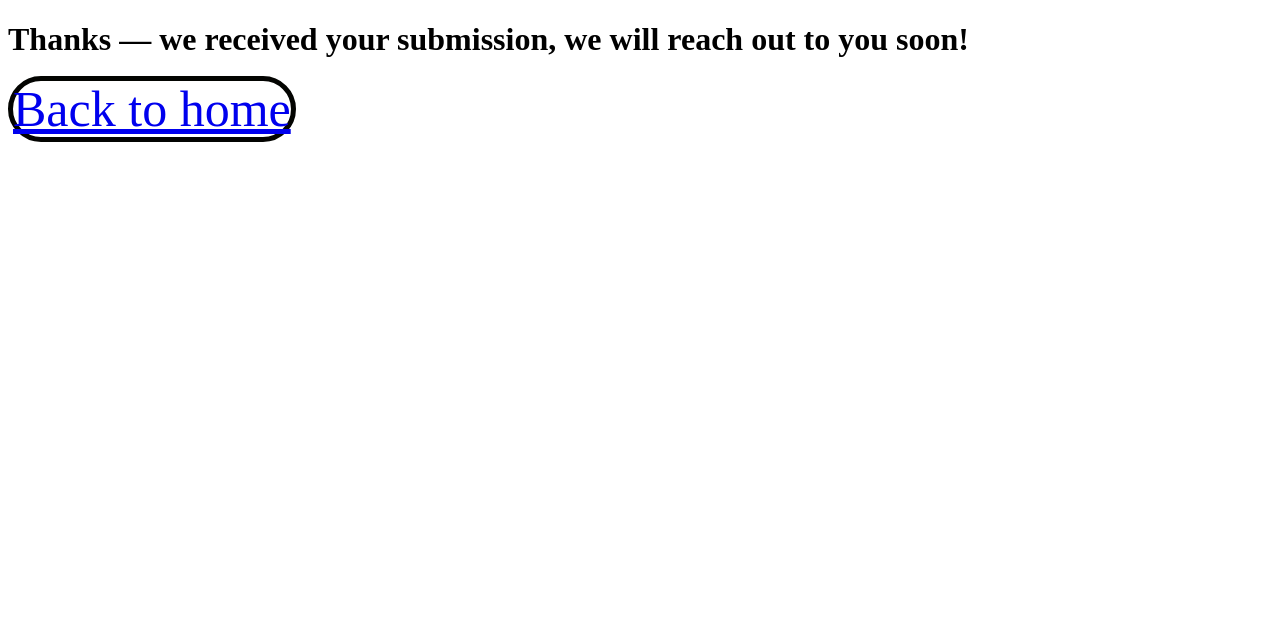
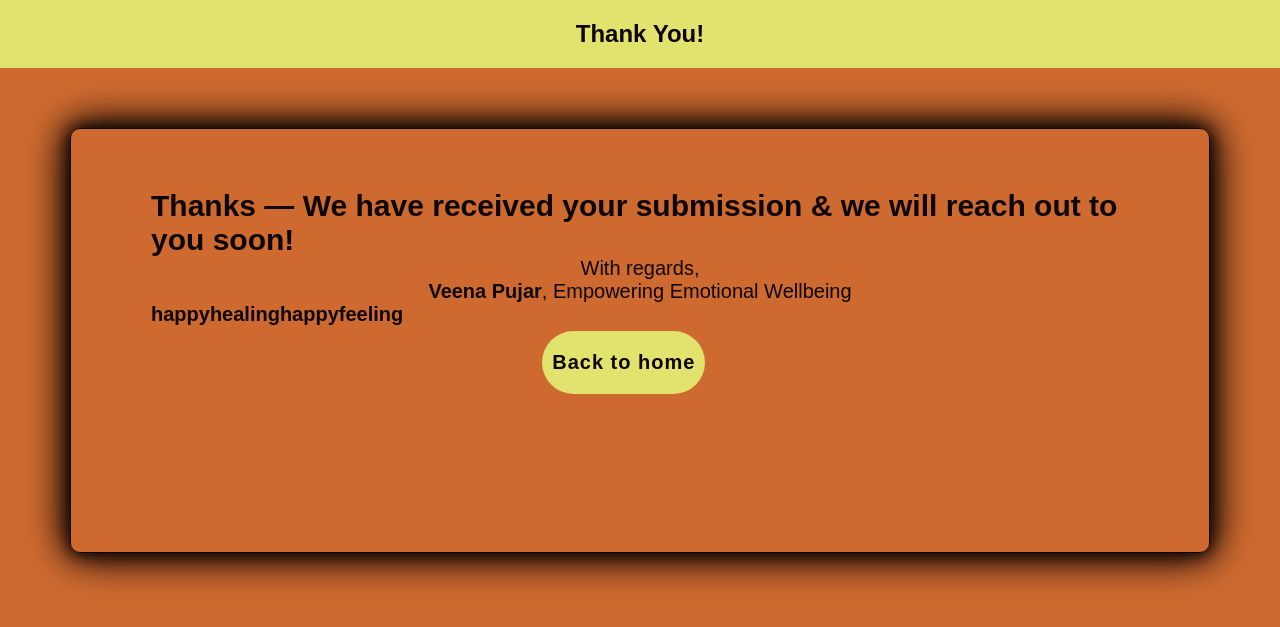
Before and after one commit to happyhealinghappyfeeling/Veenapujarcounselor, a Django app: page /thanks/ in a window 1280 px wide. Shown: the top 627 px of the page. Run offline with Django 5.2, Linux system fonts and the light colour scheme.

Commit message:
updated thanks css file

```diff
--- /dev/null
+++ b/counProj/static/css/thanks.css
@@ -0,0 +1,101 @@
+{% load static %}
+*{
+    margin: 0;
+    padding: 0;
+    box-sizing: border-box;
+    scroll-behavior: smooth;
+    font-family: 'poppins',sans-serif;
+}
+
+body{
+    color: #0d0606;
+    background-color: rgb(206, 106, 48);
+}
+
+.header{
+    position: fixed;
+    top: 0;
+    left: 0;
+    width: 100%;
+    padding: 20px 10%;
+    background: rgb(226, 226, 110);          /*  1)sub-title 2)container 3)skills 4)heading1 5)Technical-bars 6)bar 7)info 8)progress-line html 9)progress-line css 10)progress-line javascript 11)progress-line javascript 12)progress-line mysql 13)container1 14)heading1 15)radial-bars 16)progress-bar 17)  */
+    display: flex;
+    justify-content: center;
+    text-align: center;
+    z-index: 100;
+}
+
+
+.btn-box{
+    justify-content: center;
+    align-items: center;
+    display: inline-block;
+    padding: 20px 10px;
+    background: rgb(226, 226, 110);
+    border-radius: 40px;
+    font-size: 20px;
+    color: #0d0606;
+    letter-spacing: 1px;
+    text-decoration: none;
+    font-weight: 600;
+    margin-top: 5px;
+    margin-bottom: 10%;
+    margin-left: 40%;
+}
+
+
+.btn-box:hover{
+    box-shadow: 0 0 5px rgb(226, 226, 110),
+    0 0 25px rgb(226, 226, 110), 0 0 50px rgb(226, 226, 110),
+    0 0 100px rgb(226, 226, 110), 0 0 200px rgb(226, 226, 110)
+}
+
+.self-free-pro {
+    padding: 70px;
+}
+.self-free {
+    padding: 70px;
+    padding-top: 10%;
+    justify-content: center;
+    display: flex;
+    transition: .3s;
+    animation: slideTop .5s ease forwards;
+}
+
+.selffree-content {
+    border: 1px solid #0d0606;
+    padding: 60px 80px;
+    width: 100%;
+    display: flex;
+    flex-direction: column;
+    align-items: center;
+    justify-content: center;
+    box-shadow: 0 0 15px #0d0606, 0 0 35px #0d0606, 0 0 45px #0d0606;
+    border-radius: 10px;
+    color: #0d0606;
+    font-size: 20px;
+    font-weight: 500;
+}
+
+.selffree-content h2,h3{
+    text-align: center;
+}
+
+.selffree-content a{
+    text-align: center;
+}
+
+.selffree-content p{
+    text-align: center;
+}
+
+@keyframes slideTop {
+    0% {
+        transform: translateY(-100px);
+        opacity:0;
+    }
+    100%{
+        transform: translateY(0px);
+        opacity: 1;
+    }
+}
--- a/templates/thanks.html
+++ b/templates/thanks.html
@@ -1,9 +1,32 @@
 {% load static %}
-<!doctype html>
-<html>
-<head><meta charset="utf-8"><title>Thanks</title></head>
-<body>
-  <h1>Thanks — we received your submission, we will reach out to you soon!</h1>
-  <a href="{% url 'counApp:home' %}" style=" font-size: 50px; width: 100%; border-radius: 40px; border: 5px solid #030401;">Back to home</a>
-</body>
+<!DOCTYPE html>
+<html lang="en">
+ <head>
+    <meta charset="UTF-8">
+    <meta name="viewport" content="width=device-width, initial-scale=1.0">
+    <title>Veena Pujar - Empowering Emotional WellBeing</title>
+    <link rel="stylesheet" href="{% static 'css/thanks.css' %}">
+    <link rel="stylesheet" href="https://cdn.jsdelivr.net/npm/flatpickr/dist/flatpickr.min.css">
+    <script src="https://cdn.jsdelivr.net/npm/flatpickr"></script>
+    <link rel="icon" type="image/jpeg" href="{% static 'images/Veena Main pic website.jpeg' %}">
+  </head>
+ <body>
+   <header class="header">
+      <nav class="navbar">
+        <h1>Thank You!</h1>
+      </nav>
+    </header>
+
+    <div class="self-free">
+     <section class="selffree-content">
+       <div class="selffree-text">
+         <h1>Thanks — We have received your submission & we will reach out to you soon!</h1>
+         <p>With regards,</p>
+         <p><strong>Veena Pujar</strong>, Empowering Emotional Wellbeing</p>
+         <h4>happyhealinghappyfeeling</h4>
+         <a href="{% url 'counApp:home' %}" class="btn-box">Back to home</a>
+        </div>
+      </section>
+    </div>
+  </body>
 </html>
```
